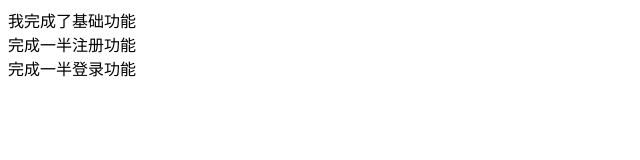
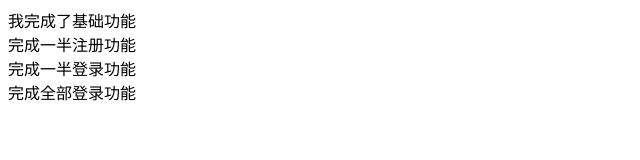
Before and after one commit to zchuchun/second, a plain HTML site: page index.html in a window 1280 px wide. Shown: the whole page, without its empty margins (0-640 px from the left). Drawn offline with Linux system fonts and the light colour scheme.

Commit message:
完成全部登录功能

```diff
--- a/index.html
+++ b/index.html
@@ -10,5 +10,6 @@
     <div>我完成了基础功能</div>
     <div>完成一半注册功能</div>
     <div>完成一半登录功能</div>
+    <div>完成全部登录功能</div>
 </body>
 </html>
```
